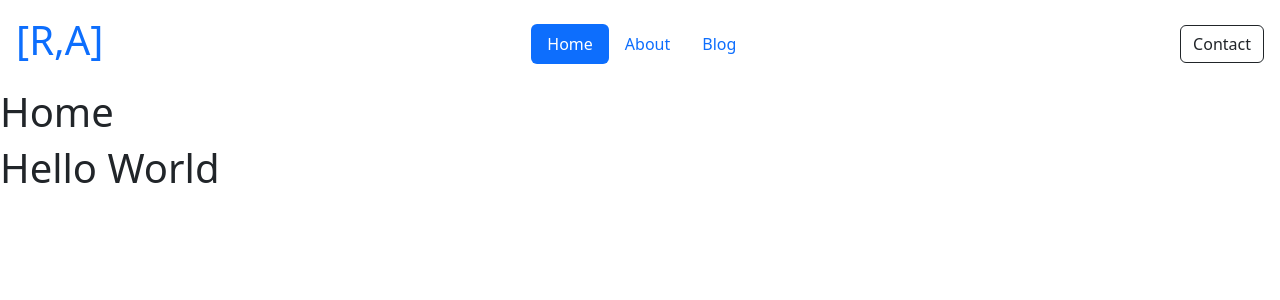
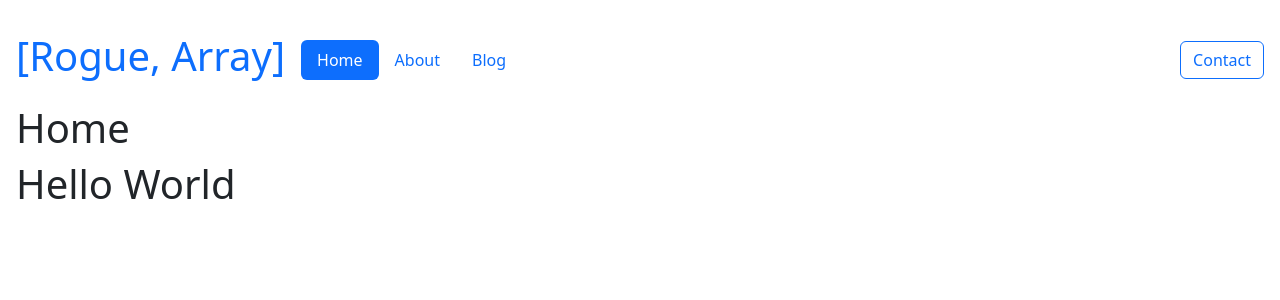
Before and after one commit to melockwood94/prometheus-automation, a React (Vite) app: page / in a window 1280 px wide. Shown: the top 300 px of the page. Built offline with nearby package versions, Linux system fonts and the light colour scheme.

Commit message:
Updated header and navigation layout.

```diff
--- a/src/App.css
+++ b/src/App.css
@@ -0,0 +1,5 @@
+#app {
+    width: 100%;
+    max-width: 1280px;
+    padding: 16px;
+}
--- a/src/App.jsx
+++ b/src/App.jsx
@@ -1,21 +1,24 @@
 import './App.css'
-import { Routes, Route, Link } from 'react-router-dom'
+import { Routes, Route } from 'react-router-dom'
 import Header from './Components/Header/Header'
 
 function App() {
   return (
     <>
+    <div id="app">
       <Header />
 
       <Routes>
         <Route path="/" element={<Home />} />
         <Route path="/about" element={<About />} />
       </Routes>
+
       <h1>Hello World</h1>
 
       <footer>
 
       </footer>
+    </div>
     </>
   )
 }
--- a/src/Components/Header/Header.css
+++ b/src/Components/Header/Header.css
@@ -1,6 +1,16 @@
 header {
     display: flex;
-    justify-content: space-between;
     align-items: center;
-    padding: 16px;
+    padding-top: 16px;
+    padding-bottom: 16px;
+    width: 100%;
 }
+
+nav {
+    margin-left: 16px;
+    margin-right: 16px;
+}
+
+.header-action {
+    margin-left: auto;
+}
--- a/src/Components/Header/HeaderAction.jsx
+++ b/src/Components/Header/HeaderAction.jsx
@@ -3,7 +3,7 @@ import { Link } from "react-router-dom";
 function HeaderAction() {
     return (
         <>
-        <Link to='/contact' className="btn btn-outline-dark">Contact</Link>
+        <Link to='/contact' className="btn btn-outline-primary header-action">Contact</Link>
         </>
     )
 }
--- a/src/Components/Header/Logo.jsx
+++ b/src/Components/Header/Logo.jsx
@@ -1,10 +1,20 @@
+import { useEffect, useState } from "react";
 import { Link } from "react-router-dom";
 
 function Logo() {
+    const [width, setWidth] = useState(window.innerWidth);
+    const breakpoint = 700;
+
+    useEffect(() => {
+        const handleResizeWindow = () => setWidth(window.innerWidth);
+
+        window.addEventListener("resize", handleResizeWindow);
+    }, []);
+
     return (
         <>
         <Link to="/" style={{textDecoration: "none"}}>
-            <h1 className="logo">[R,A]</h1>
+            <h1 className="logo">{ width > breakpoint ? "[Rogue, Array]" : "[R,A]" }</h1>
         </Link>
         </>
     )
--- a/src/index.css
+++ b/src/index.css
@@ -2,3 +2,10 @@
   margin: 0;
   padding: 0;
 }
+
+#root {
+  width: 100%;
+  display: flex;
+  flex-direction: column;
+  align-items: center;
+}
```
Lines whose indentation alone changed are shown as unchanged.
